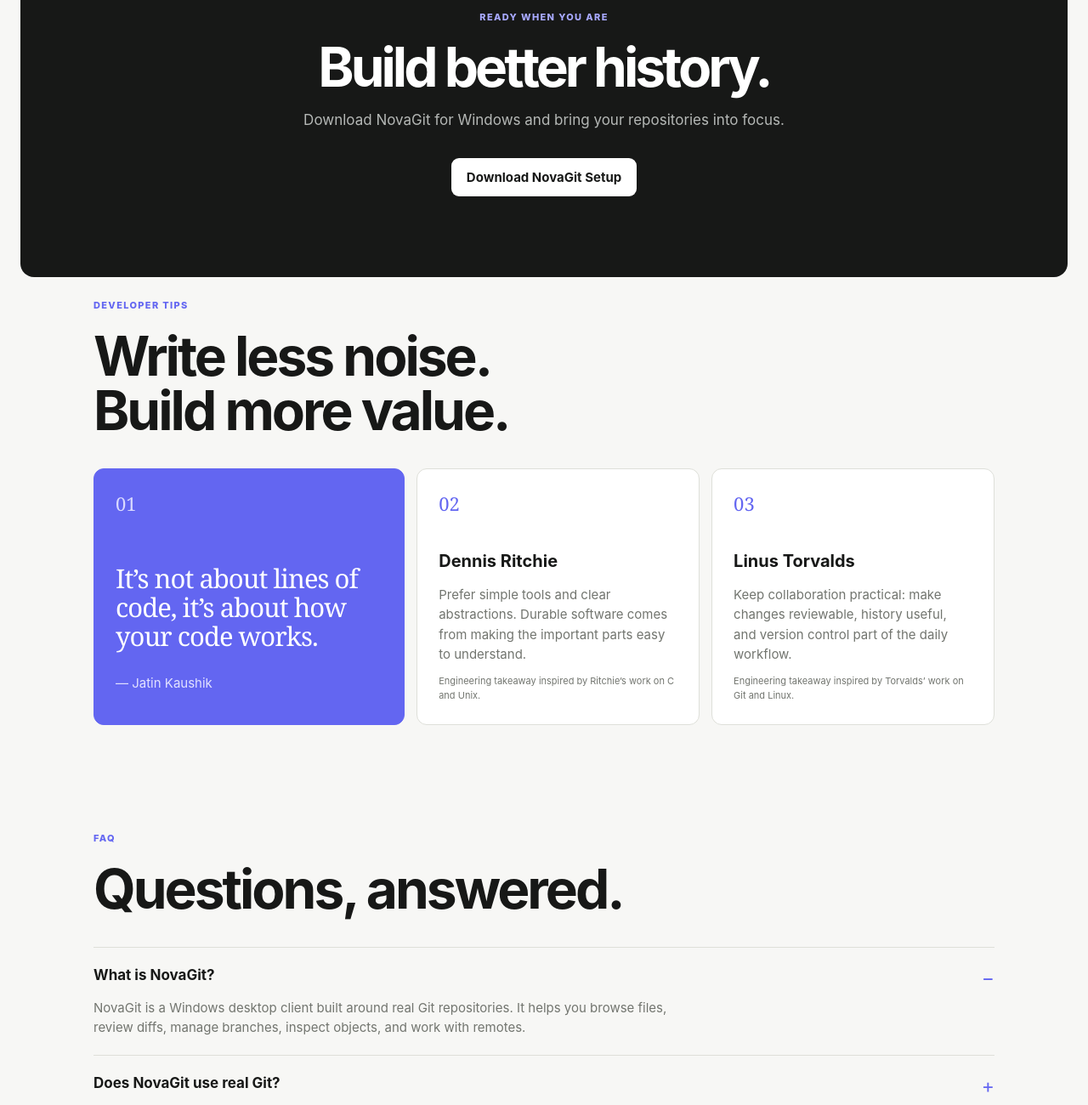
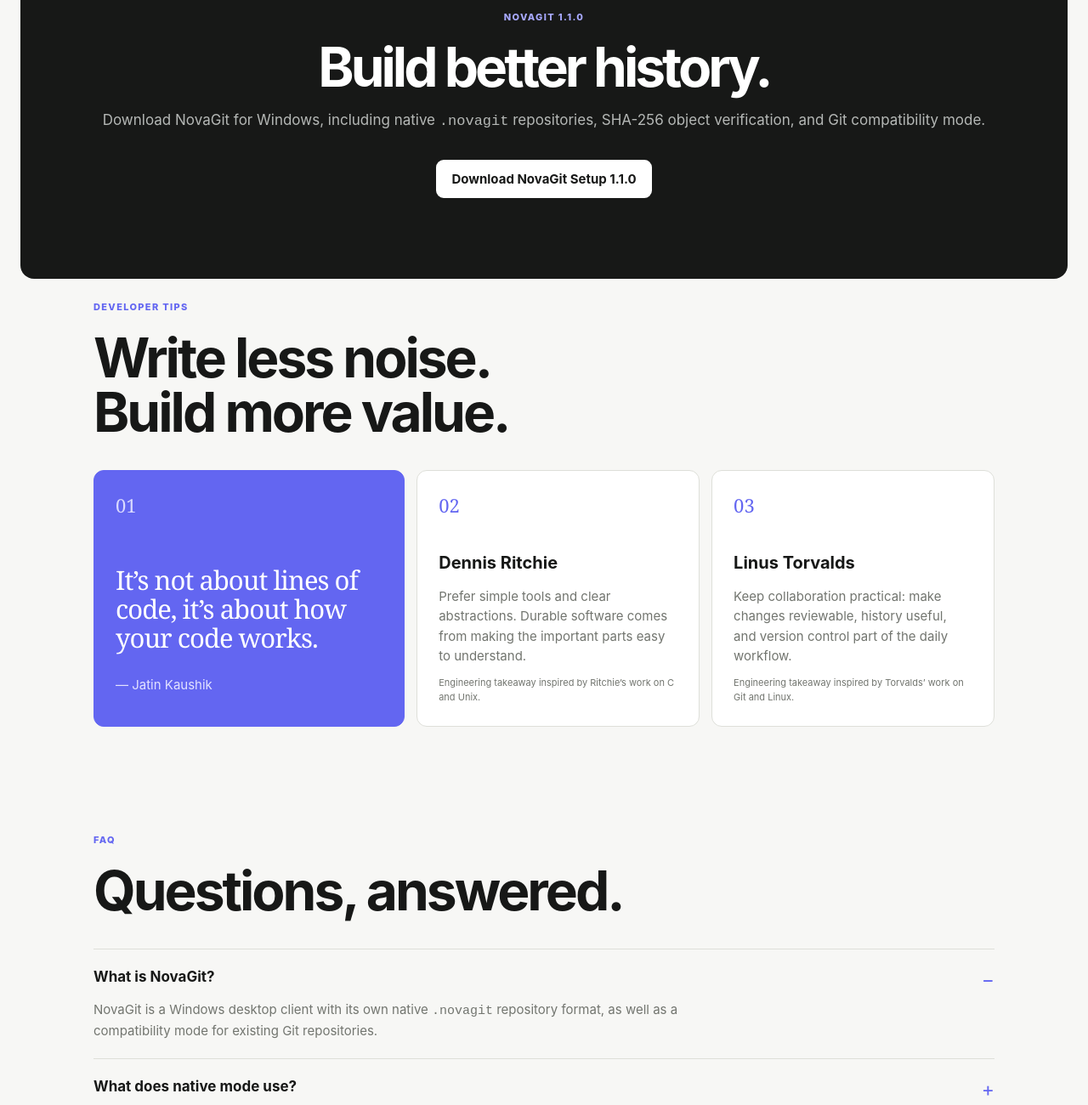
Before and after one commit to realproxik/Nova-Git, a plain HTML site: page website/index.html in a window 1280 px wide. Shown: the part 1860-3160 px from the top of the page at 85% size. Drawn offline with Linux system fonts and the light colour scheme.

Commit message:
Publish NovaGit 1.1.0 installer

```diff
--- a/website/index.html
+++ b/website/index.html
@@ -43,9 +43,9 @@
 
     <section class="features reveal" id="about"><div><p class="eyebrow">About NovaGit</p><h2>Everything you need<br>to understand a repository.</h2></div><div class="feature-grid"><article><span>01</span><h3>See the real source</h3><p>Browse files, preview syntax-highlighted code, and inspect blobs without leaving your workspace.</p></article><article><span>02</span><h3>Review every change</h3><p>Read clean, readable diffs before you stage, commit, merge, pull, or push.</p></article><article><span>03</span><h3>Work with any remote</h3><p>Connect GitHub or another Git host, then fetch, pull, and push from one place.</p></article></div></section>
 
-    <section class="download" id="download"><p class="eyebrow">Ready when you are</p><h2>Build better history.</h2><p>Download NovaGit for Windows and bring your repositories into focus.</p><a class="button light" href="downloads/NovaGit-Setup-1.0.0.exe" download>Download NovaGit Setup</a></section>
+    <section class="download" id="download"><p class="eyebrow">NovaGit 1.1.0</p><h2>Build better history.</h2><p>Download NovaGit for Windows, including native <code>.novagit</code> repositories, SHA-256 object verification, and Git compatibility mode.</p><a class="button light" href="downloads/NovaGit-Setup-1.1.0.exe" download>Download NovaGit Setup 1.1.0</a></section>
     <section class="tips reveal" id="tips"><div class="section-heading"><p class="eyebrow">Developer tips</p><h2>Write less noise.<br>Build more value.</h2></div><div class="tip-grid"><article class="tip-card featured"><span class="tip-index">01</span><blockquote>It’s not about lines of code, it’s about how your code works.</blockquote><p>— Jatin Kaushik</p></article><article class="tip-card"><span class="tip-index">02</span><h3>Dennis Ritchie</h3><p>Prefer simple tools and clear abstractions. Durable software comes from making the important parts easy to understand.</p><small>Engineering takeaway inspired by Ritchie’s work on C and Unix.</small></article><article class="tip-card"><span class="tip-index">03</span><h3>Linus Torvalds</h3><p>Keep collaboration practical: make changes reviewable, history useful, and version control part of the daily workflow.</p><small>Engineering takeaway inspired by Torvalds’ work on Git and Linux.</small></article></div></section>
-    <section class="faq reveal" id="faq"><div class="section-heading"><p class="eyebrow">FAQ</p><h2>Questions, answered.</h2></div><div class="faq-list"><details open><summary>What is NovaGit?</summary><p>NovaGit is a Windows desktop client built around real Git repositories. It helps you browse files, review diffs, manage branches, inspect objects, and work with remotes.</p></details><details><summary>Does NovaGit use real Git?</summary><p>Yes. NovaGit invokes the installed Git executable, so your commits, objects, remotes, and history stay compatible with Git.</p></details><details><summary>Can I use GitHub with NovaGit?</summary><p>Yes. Add your repository URL through the Remote menu, then fetch, pull, and push.</p></details><details><summary>Where can I download it?</summary><p>Use the Download section above to get the Windows setup program.</p></details></div></section>
+    <section class="faq reveal" id="faq"><div class="section-heading"><p class="eyebrow">FAQ</p><h2>Questions, answered.</h2></div><div class="faq-list"><details open><summary>What is NovaGit?</summary><p>NovaGit is a Windows desktop client with its own native <code>.novagit</code> repository format, as well as a compatibility mode for existing Git repositories.</p></details><details><summary>What does native mode use?</summary><p>Native NovaGit repositories use SHA-256 IDs and compressed blob, tree, and commit objects. They include editable <code>.novaignore</code> and <code>.novaattributes</code> files.</p></details><details><summary>Can I use GitHub with NovaGit?</summary><p>GitHub uses Git's format and protocol, so use NovaGit's Git compatibility mode for GitHub remotes.</p></details><details><summary>Where can I download it?</summary><p>Use the Download section above to get NovaGit Setup 1.1.0 for Windows.</p></details></div></section>
   </main>
   <footer><a class="brand" href="#home"><span class="brand-mark">N</span><span>NovaGit</span></a><p>Made for developers who care about the history.</p><span>© 2026 Jatin Kaushik</span></footer>
   <div class="toast" id="toast" role="status">Copied to clipboard</div>
```
Also changed, not shown: 1 other file.
